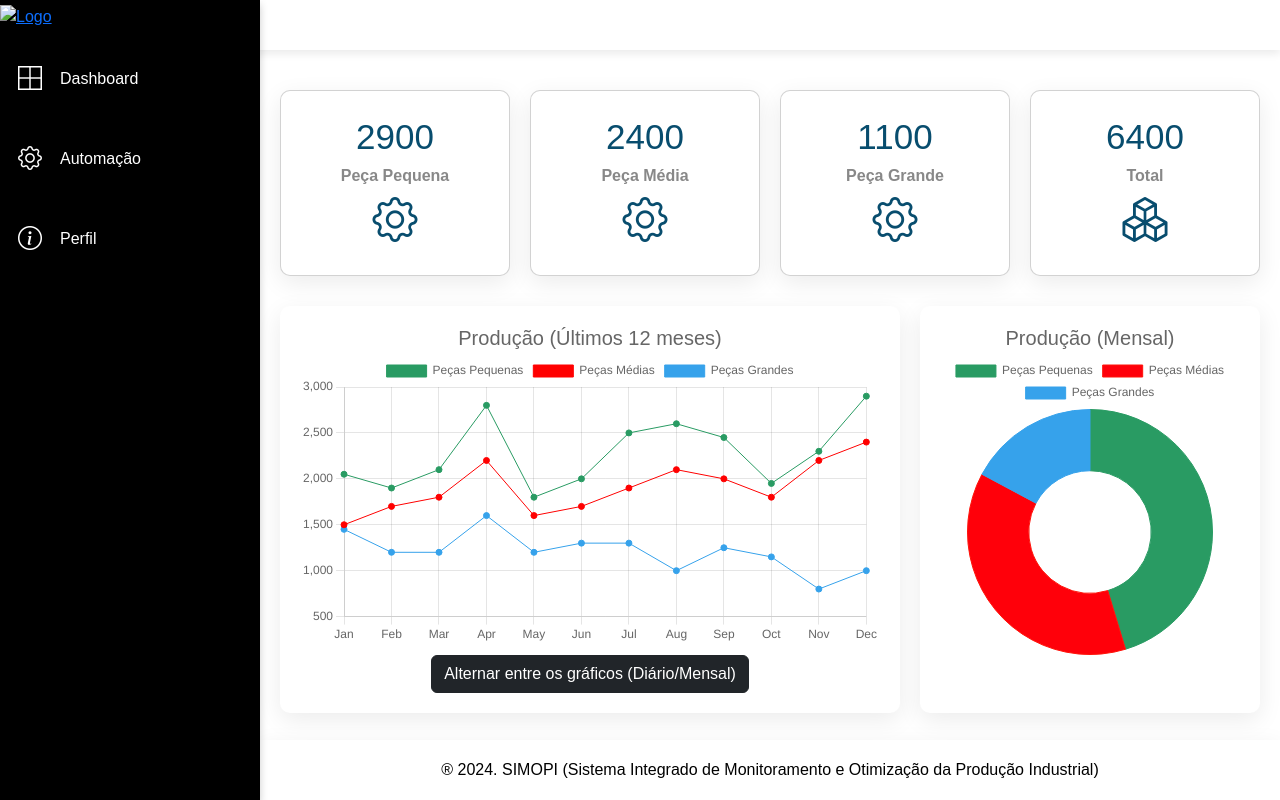
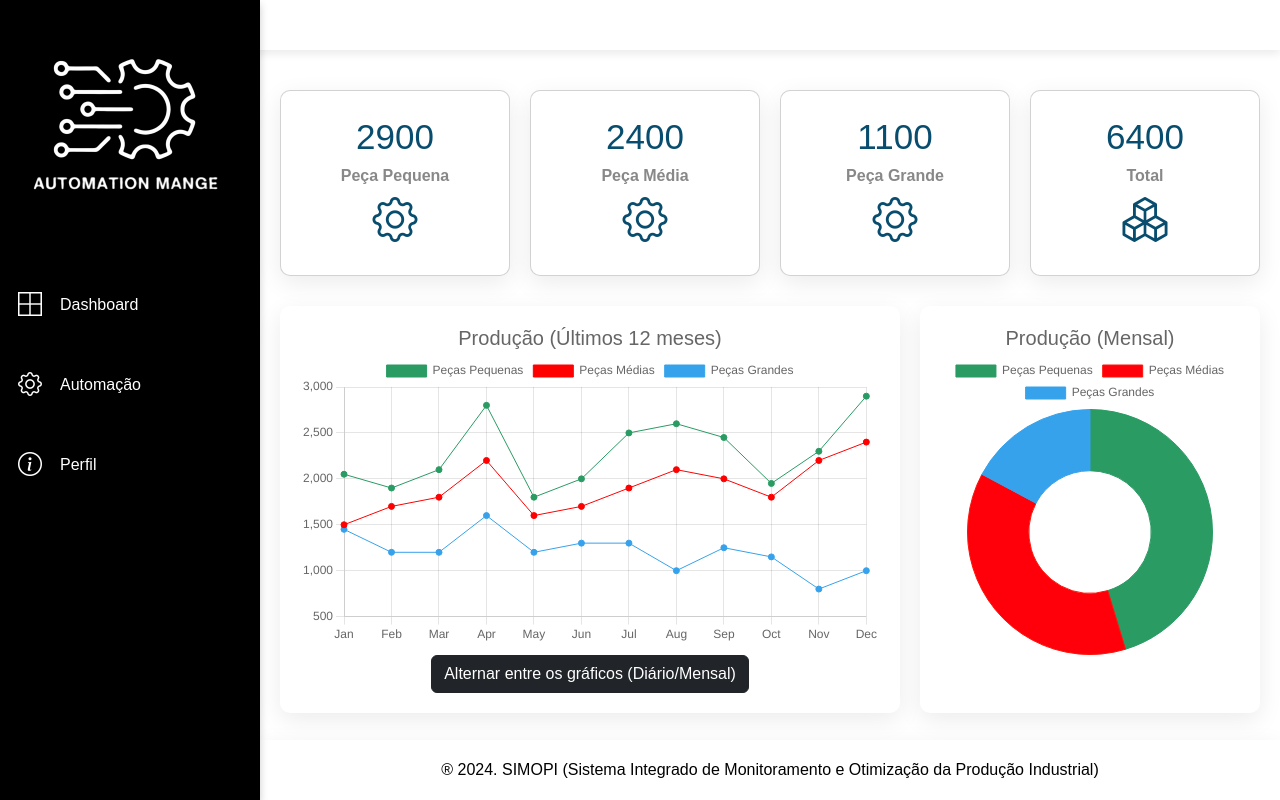
Before and after one commit to RSVictor/Integrador, a plain HTML site: page index.html in a window 1280 px wide. Drawn offline with nearby package versions, Linux system fonts and the light colour scheme; a script that the page names is missing.

Commit message:
Update index.html

```diff
--- a/index.html
+++ b/index.html
@@ -21,7 +21,7 @@
     <!-- Sidebar -->
     <div class="sidebar">
         <div class="logo">
-            <a href="index.html"><img src="img/logoNovo.png" alt="Logo"></a>
+            <a href="index.html"><img src="logoNovo.png" alt="Logo"></a>
         </div>
         <div class="opcoes-menu">
             <a href="index.html">
```
